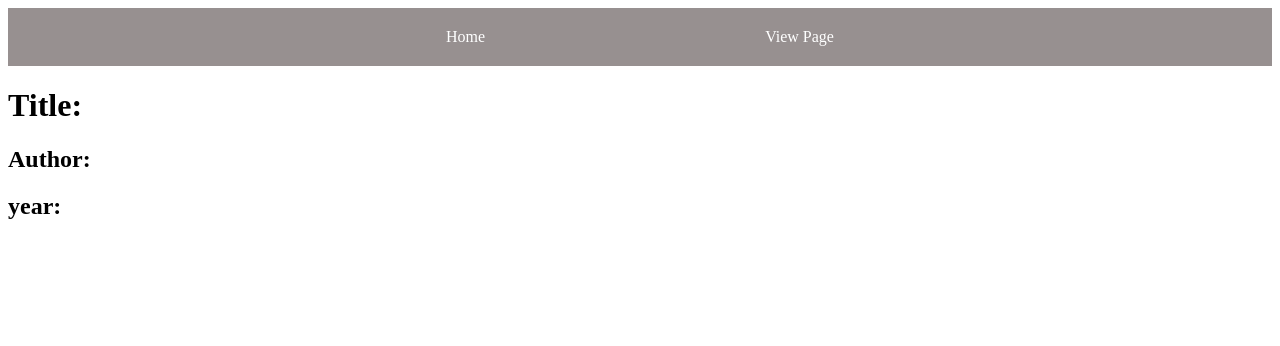
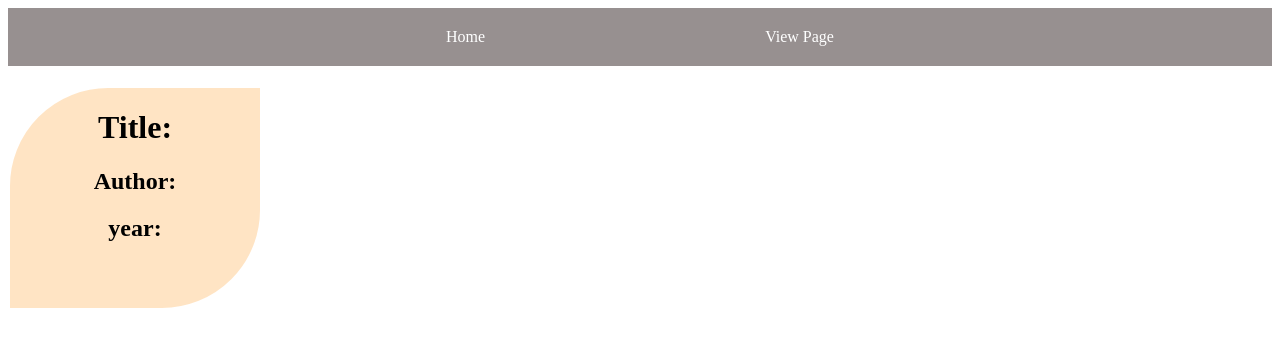
Before and after one commit to ateebqaiser/Library-Management-System, a React (Vite) app in the folder frontend/: page /view in a window 1280 px wide. Shown: the top 346 px of the page. Built offline with nearby package versions, Linux system fonts and the light colour scheme; no server answers.

Commit message:
Add Book Card css

```diff
--- a/frontend/src/index.css
+++ b/frontend/src/index.css
@@ -0,0 +1,18 @@
+.bookCard{
+  height: 220px ;
+  width: 250px;
+  border: 2px solid white;
+  background-color: bisque;
+  text-align: center;
+  border-bottom-right-radius: 100px;
+  border-top-left-radius: 100px;
+}
+
+.View-books{
+  min-height: 80vh;
+  box-sizing: border-box;
+  display: flex;
+  justify-content: left;
+  gap: 25px;
+  margin-top: 20px;
+}
```
